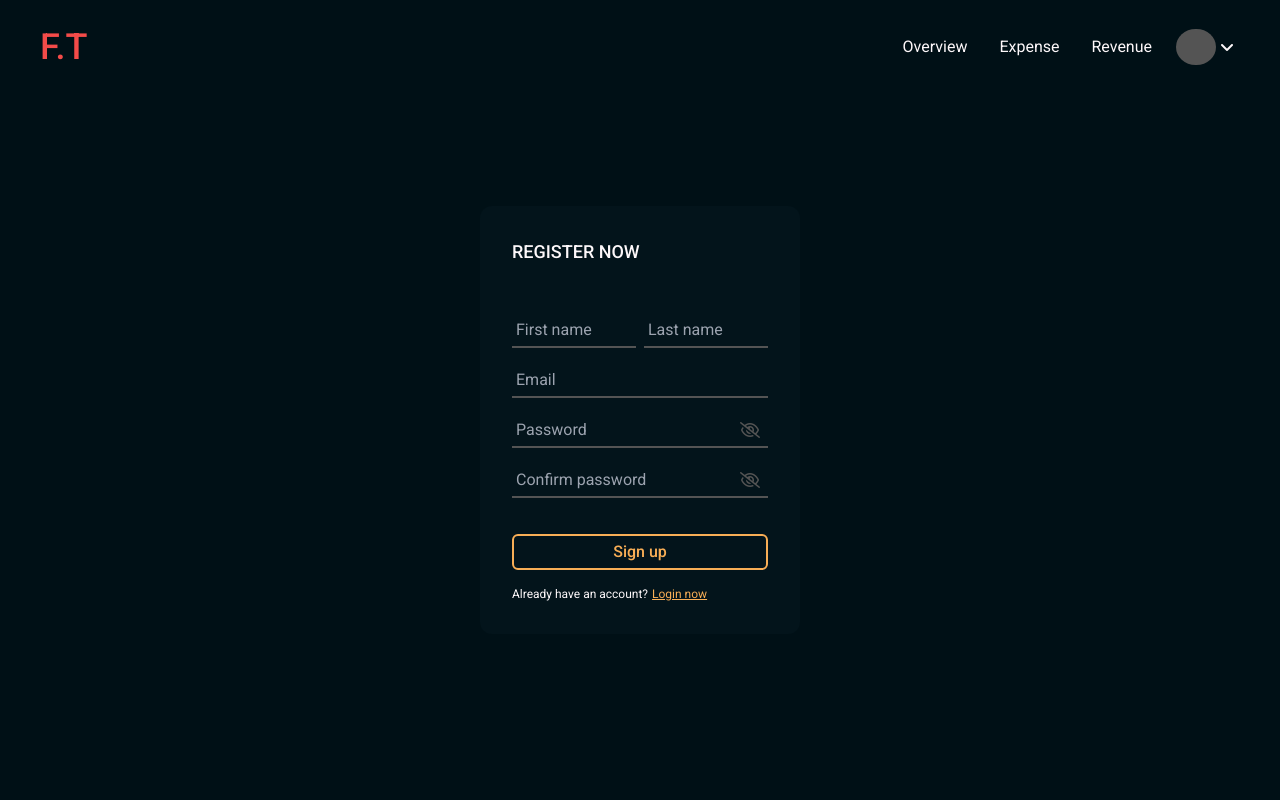
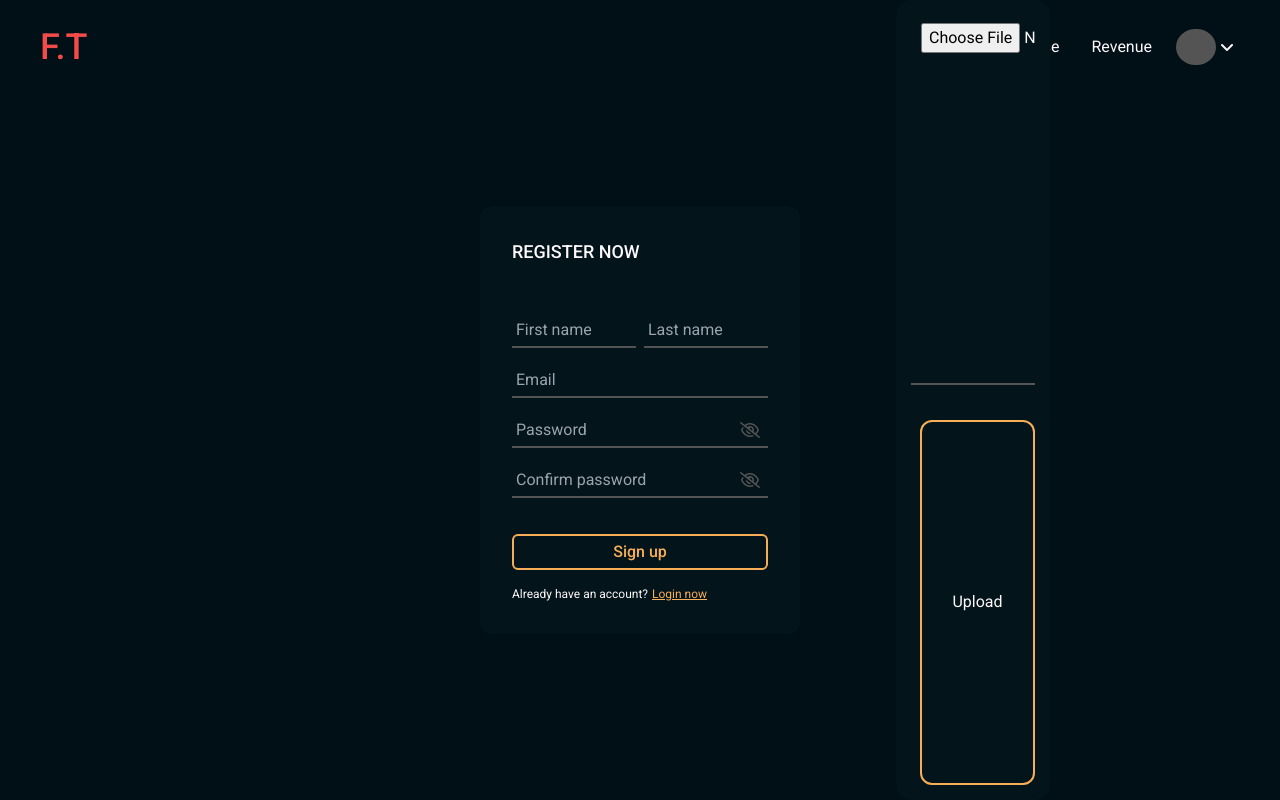
Before and after one commit to surya-tamang/finance_tracker, a React (Vite) app in the folder client/: page /signup in a window 1280 px wide. Built offline with nearby package versions, Linux system fonts and the light colour scheme; a web font is replaced by a local one.

Commit message:
porifle box

```diff
--- a/client/src/components/Header.jsx
+++ b/client/src/components/Header.jsx
@@ -1,6 +1,7 @@
 import React, { useState } from "react";
 import { NavLink, useNavigate } from "react-router-dom";
 import "../styles/header.css";
+import ProfileBox from "./ProfileBox";
 
 const Header = () => {
   const navigate = useNavigate();
@@ -58,6 +59,7 @@ const Header = () => {
           </div>
         </div>
       </nav>
+      <ProfileBox />
       <div className="menuBar">
         <i
           className="fa-solid fa-bars"
--- /dev/null
+++ b/client/src/components/ProfileBox.jsx
@@ -0,0 +1,14 @@
+import React from "react";
+
+const ProfileBox = () => {
+  return (
+    <div className="flex w-96 h-screen absolute top-0 right-0">
+      <form action="post">
+        <input type="file" />
+        <button>Upload</button>
+      </form>
+    </div>
+  );
+};
+
+export default ProfileBox;
--- a/client/src/pages/Expense.jsx
+++ b/client/src/pages/Expense.jsx
@@ -3,12 +3,12 @@ import "../styles/expense.css";
 
 const Expense = () => {
   const [error, setError] = useState("");
-  const expenses = useSelector((state) => state.expense);
   const [expense, setExpense] = useState({
     remark: "",
     amount: "",
     category: "",
   });
+  const [expenses, setExpenses] = useState([]);
 
   const handleChange = (e) => {
     const { name, value } = e.target;
@@ -24,6 +24,7 @@ const Expense = () => {
     } else {
       setExpense({ remark: "", amount: "", category: "" });
       setError("");
+      setExpenses([...expenses, expense]);
     }
   };
 
--- a/client/src/pages/Overview.jsx
+++ b/client/src/pages/Overview.jsx
@@ -1,11 +1,9 @@
 import React from "react";
 import LineChart from "../components/LineChart";
 import PieChart from "../components/PieChart";
-import { jwtDecode } from "jwt-decode";
+import userData from ".././userData";
 
 const Overview = () => {
-  const token = localStorage.getItem("accessToken");
-  const userData = jwtDecode(token);
   const status = [
     { name: "expense", amount: -5000, color: "#F34B49" },
     { name: "balance", amount: userData.budget, color: "#FDF8FA" },
--- /dev/null
+++ b/client/src/userData.js
@@ -0,0 +1,10 @@
+import { jwtDecode } from "jwt-decode";
+const accessToken = localStorage.getItem("accessToken");
+const refreshToken = localStorage.getItem("refreshToken");
+
+let userData = {};
+if (accessToken || refreshToken) {
+  userData = jwtDecode(accessToken);
+}
+
+export default userData;
```
